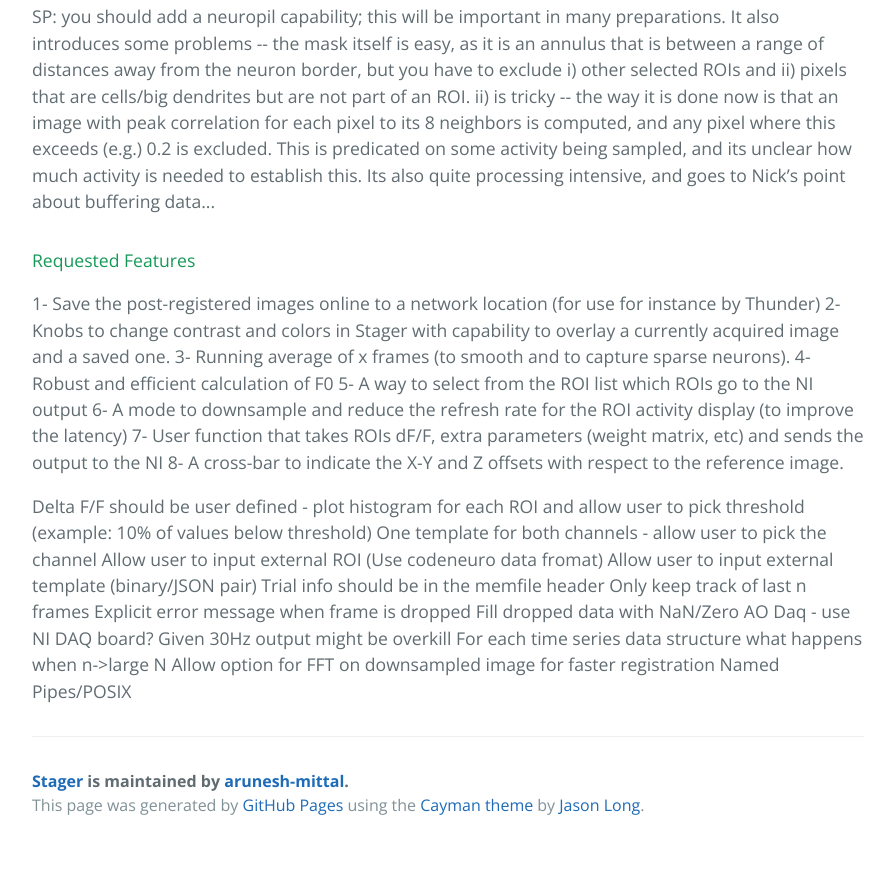
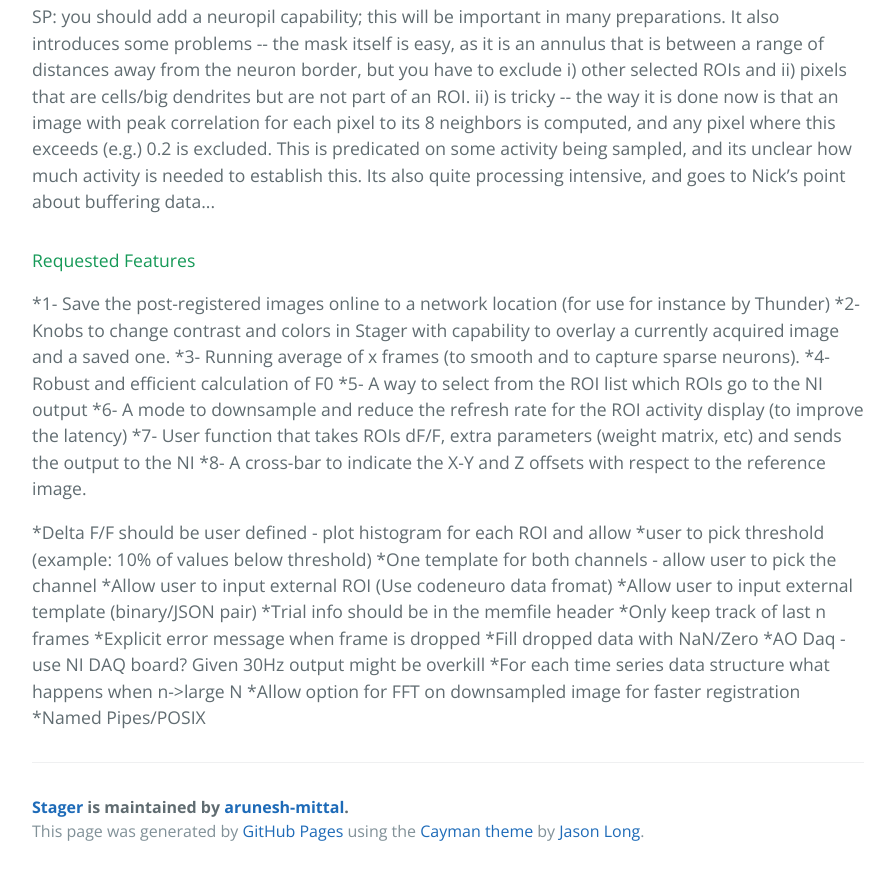
Before and after one commit to nclack/Stager, a plain HTML site: page index.html in a window 1280 px wide. Shown: the part 3150-4025 px from the top of the page, without its empty margins (192-1086 px from the left). Before the commit the page ends 3999 px from the top, so only its background shows below. Drawn offline with nearby package versions, Linux system fonts and the light colour scheme.

```diff
--- a/index.html
+++ b/index.html
@@ -90,28 +90,28 @@
 <h4>
 <a id="requested-features" class="anchor" href="#requested-features" aria-hidden="true"><span class="octicon octicon-link"></span></a>Requested Features</h4>
 
-<p>1- Save the post-registered images online to a network location (for use for instance by Thunder)
-2- Knobs to change contrast and colors in Stager with capability to overlay a currently acquired image and a saved one.
-3- Running average of x frames (to smooth and to capture sparse neurons).
-4- Robust and efficient calculation of F0
-5- A way to select from the ROI list which ROIs go to the NI output
-6- A mode to downsample and reduce the refresh rate for the ROI activity display (to improve the latency)
-7- User function that takes ROIs dF/F, extra parameters (weight matrix, etc) and sends the output to the NI
-8- A cross-bar to indicate the X-Y and Z offsets with respect to the reference image.</p>
+<p>*1- Save the post-registered images online to a network location (for use for instance by Thunder)
+*2- Knobs to change contrast and colors in Stager with capability to overlay a currently acquired image and a saved one.
+*3- Running average of x frames (to smooth and to capture sparse neurons).
+*4- Robust and efficient calculation of F0
+*5- A way to select from the ROI list which ROIs go to the NI output
+*6- A mode to downsample and reduce the refresh rate for the ROI activity display (to improve the latency)
+*7- User function that takes ROIs dF/F, extra parameters (weight matrix, etc) and sends the output to the NI
+*8- A cross-bar to indicate the X-Y and Z offsets with respect to the reference image.</p>
 
-<p>Delta F/F should be user defined - plot histogram for each ROI and allow
-user to pick threshold (example: 10% of values below threshold)
-One template for both channels - allow user to pick the channel
-Allow user to input external ROI (Use codeneuro data fromat)
-Allow user to input external template (binary/JSON pair)
-Trial info should be in the memfile header
-Only keep track of last n frames
-Explicit error message when frame is dropped
-Fill dropped data with NaN/Zero
-AO Daq - use NI DAQ board? Given 30Hz output might be overkill
-For each time series data structure what happens when n-&gt;large N
-Allow option for FFT on downsampled image for faster registration
-Named Pipes/POSIX</p>
+<p>*Delta F/F should be user defined - plot histogram for each ROI and allow
+*user to pick threshold (example: 10% of values below threshold)
+*One template for both channels - allow user to pick the channel
+*Allow user to input external ROI (Use codeneuro data fromat)
+*Allow user to input external template (binary/JSON pair)
+*Trial info should be in the memfile header
+*Only keep track of last n frames
+*Explicit error message when frame is dropped
+*Fill dropped data with NaN/Zero
+*AO Daq - use NI DAQ board? Given 30Hz output might be overkill
+*For each time series data structure what happens when n-&gt;large N
+*Allow option for FFT on downsampled image for faster registration
+*Named Pipes/POSIX</p>
 
       <footer class="site-footer">
         <span class="site-footer-owner"><a href="https://github.com/arunesh-mittal/Stager">Stager</a> is maintained by <a href="https://github.com/arunesh-mittal">arunesh-mittal</a>.</span>
```
Also changed, not shown: params.json (+1 -1 lines).
